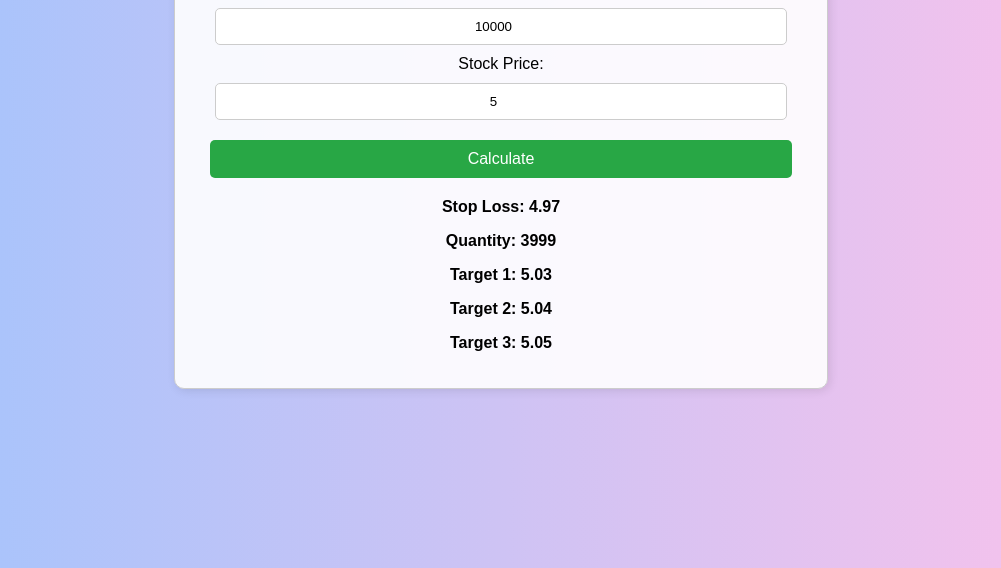
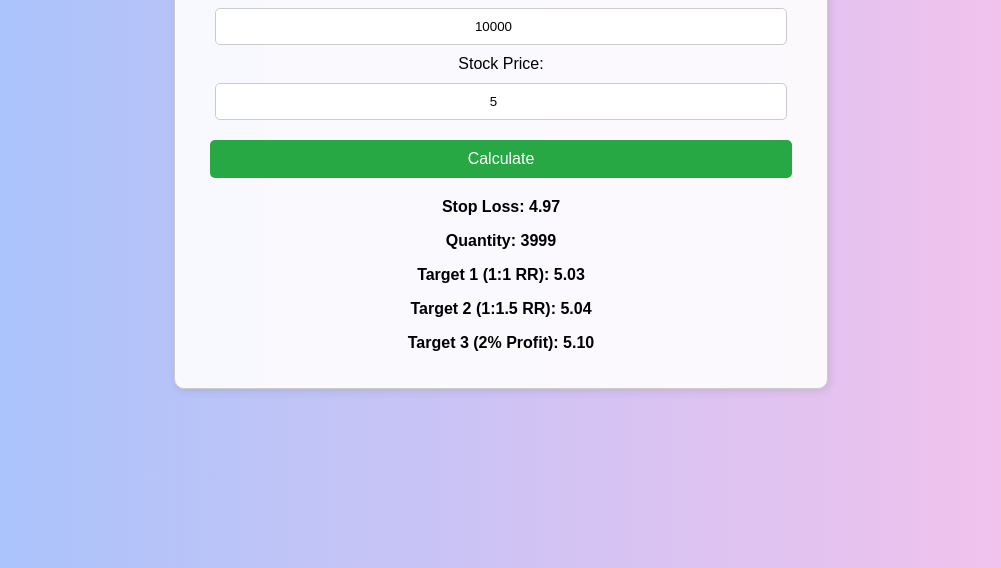
Before and after one commit to sujitkurup/IntradayCalculator, a plain HTML site: page index.html in a window 1280 px wide. Both pictures are taken after typing "5" into the empty fields and a click on the button "Calculate". Shown: the part 288-856 px from the top of the page, without its empty margins (139-1140 px from the left). Drawn offline with Linux system fonts and the light colour scheme.

Commit message:
Update index.html

```diff
--- a/index.html
+++ b/index.html
@@ -85,14 +85,14 @@
             let quantity = Math.floor(riskAmount / riskPerShare);
             let target1 = stockPrice + riskPerShare; // 1:1 Risk-Reward
             let target2 = stockPrice + (riskPerShare * 1.5); // 1:1.5 Risk-Reward
-            let target3 = stockPrice + (riskPerShare * 2); // 1:2 Risk-Reward
+            let target3 = stockPrice * 1.02; // 2% fixed profit target
 
             document.getElementById("result").innerHTML =
                 `<p>Stop Loss: <strong>${stopLossValue.toFixed(2)}</strong></p>
                 <p>Quantity: <strong>${quantity}</strong></p>
-                <p>Target 1: <strong>${target1.toFixed(2)}</strong></p>
-                <p>Target 2: <strong>${target2.toFixed(2)}</strong></p>
-                <p>Target 3: <strong>${target3.toFixed(2)}</strong></p>`;
+                <p>Target 1 (1:1 RR): <strong>${target1.toFixed(2)}</strong></p>
+                <p>Target 2 (1:1.5 RR): <strong>${target2.toFixed(2)}</strong></p>
+                <p>Target 3 (2% Profit): <strong>${target3.toFixed(2)}</strong></p>`;
         }
     </script>
 </body>
```
